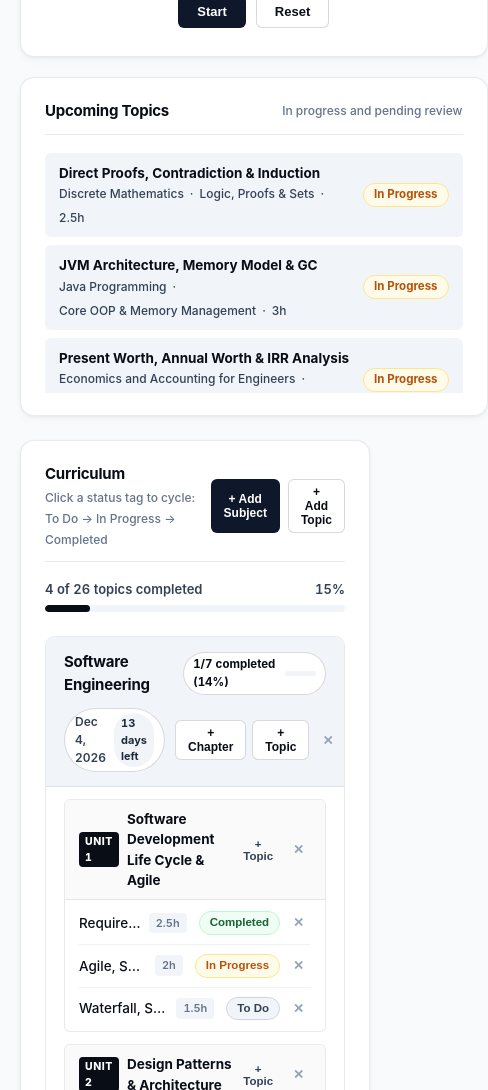
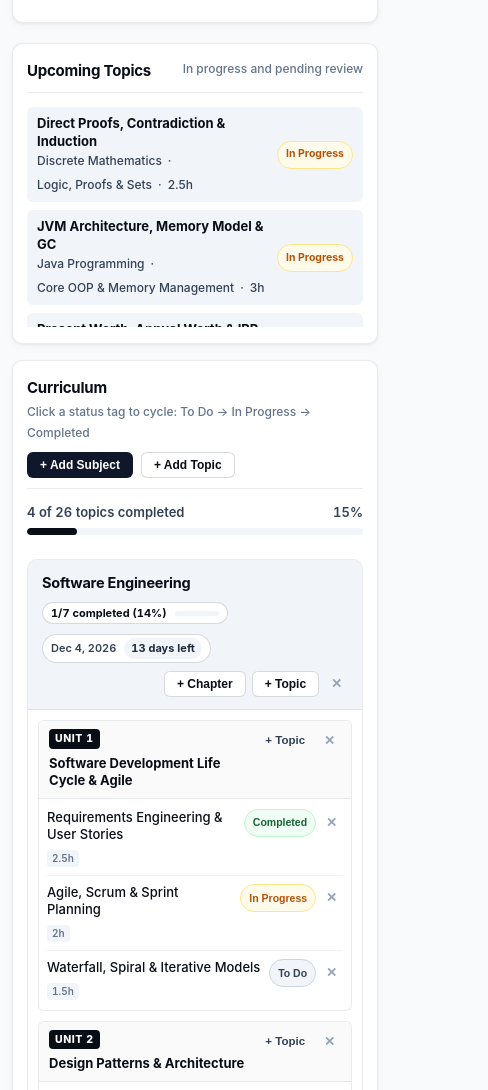
Before and after one commit to meghanath-exe/StudentExamPrep, a plain HTML site: page index.html in a window 390 px wide. Shown: the part 318-1408 px from the top of the page, 488 px wide, since content can reach past the window. Drawn offline with Linux system fonts and the light colour scheme; a web font is replaced by a local one.

Commit message:
Optimize layout and components for mobile and small screens

```diff
--- a/assets/css/style.css
+++ b/assets/css/style.css
@@ -819,6 +819,12 @@ body {
   background: var(--bg-subtle);
 }
 
+.subject-header-right {
+  display: flex;
+  align-items: center;
+  gap: 10px;
+}
+
 /* Minimal Toast */
 .toast-notice {
   position: fixed;
@@ -842,3 +848,226 @@ body {
   opacity: 1;
   transform: translateY(0);
 }
+
+/* ==========================================================================
+   COMPREHENSIVE MOBILE & SMALL-SCREEN RESPONSIVENESS (< 768px)
+   ========================================================================== */
+@media (max-width: 768px) {
+  html, body {
+    overflow-x: hidden;
+  }
+
+  /* Navigation Bar */
+  .navbar {
+    padding: 10px 14px;
+    height: auto;
+    min-height: 52px;
+    flex-wrap: wrap;
+    gap: 8px;
+  }
+
+  .nav-stats {
+    width: 100%;
+    justify-content: flex-start;
+  }
+
+  .nav-pill {
+    font-size: 11px;
+    padding: 4px 10px;
+    white-space: normal;
+    text-align: left;
+    line-height: 1.35;
+    max-width: 100%;
+  }
+
+  /* Layout Container */
+  .app-container {
+    margin: 14px auto;
+    padding: 0 12px 48px;
+    gap: 16px;
+  }
+
+  /* Cards */
+  .card {
+    padding: 16px 14px;
+    border-radius: var(--radius-md);
+  }
+
+  .card-header {
+    flex-wrap: wrap;
+    gap: 10px;
+    align-items: flex-start;
+    margin-bottom: 14px;
+    padding-bottom: 10px;
+  }
+
+  .card-header .btn {
+    align-self: flex-start;
+  }
+
+  /* Focus Timer Display */
+  .clock-display {
+    font-size: clamp(46px, 14vw, 64px);
+    margin-bottom: 14px;
+  }
+
+  .timer-controls {
+    flex-wrap: wrap;
+    gap: 8px;
+  }
+
+  .timer-controls .btn {
+    flex: 1;
+    min-width: 80px;
+  }
+
+  /* Upcoming Review Queue */
+  .queue-container {
+    max-height: 220px;
+  }
+
+  .queue-row {
+    padding: 8px 10px;
+    gap: 8px;
+  }
+
+  .queue-row-title {
+    white-space: normal;
+    word-break: break-word;
+    font-size: 13px;
+    line-height: 1.35;
+  }
+
+  /* Subject Header */
+  .subject-header-row {
+    padding: 12px 14px;
+    flex-direction: column;
+    align-items: stretch;
+    gap: 10px;
+  }
+
+  .subject-title-area {
+    display: flex;
+    align-items: center;
+    justify-content: space-between;
+    flex-wrap: wrap;
+    gap: 8px;
+  }
+
+  .subject-name-text {
+    font-size: 14.5px;
+  }
+
+  .subject-progress-badge {
+    font-size: 11px;
+    padding: 2px 8px;
+  }
+
+  .subject-header-right {
+    display: flex;
+    align-items: center;
+    justify-content: space-between;
+    flex-wrap: wrap;
+    gap: 8px;
+    width: 100%;
+  }
+
+  .subject-exam-badge {
+    font-size: 11px;
+    padding: 3px 8px;
+  }
+
+  .subject-actions {
+    display: flex;
+    align-items: center;
+    gap: 6px;
+    margin-left: auto;
+  }
+
+  /* Chapters & Units */
+  .chapters-wrapper {
+    padding: 10px 10px 14px;
+    gap: 10px;
+  }
+
+  .chapter-header {
+    padding: 8px 10px;
+    gap: 8px;
+    align-items: flex-start;
+  }
+
+  .unit-title-group {
+    flex: 1;
+    min-width: 0;
+    align-items: flex-start;
+    flex-wrap: wrap;
+    gap: 6px;
+  }
+
+  .chapter-title {
+    font-size: 13px;
+    line-height: 1.35;
+    word-break: break-word;
+  }
+
+  .chapter-actions {
+    flex-shrink: 0;
+  }
+
+  /* Topics */
+  .topics-list {
+    padding: 2px 8px;
+  }
+
+  .topic-item {
+    padding: 8px 0;
+    gap: 8px;
+    align-items: flex-start;
+  }
+
+  .topic-left {
+    flex: 1;
+    min-width: 0;
+    align-items: baseline;
+    flex-wrap: wrap;
+    gap: 6px;
+  }
+
+  .topic-text {
+    font-size: 13px;
+    white-space: normal;
+    word-break: break-word;
+    line-height: 1.35;
+  }
+
+  .topic-hours {
+    font-size: 10px;
+    padding: 1px 5px;
+  }
+
+  .topic-right {
+    flex-shrink: 0;
+    align-items: center;
+    gap: 4px;
+  }
+
+  .status-tag {
+    font-size: 10.5px;
+    padding: 4px 8px;
+    min-height: 28px;
+  }
+
+  .btn-icon-delete {
+    padding: 4px 6px;
+  }
+
+  /* Modal Sheet on Mobile */
+  .modal-overlay {
+    padding: 12px;
+  }
+
+  .modal-box {
+    max-width: 100%;
+    margin: 0;
+  }
+}
--- a/assets/js/app.js
+++ b/assets/js/app.js
@@ -350,7 +350,7 @@ const SyllabusModule = (function() {
             </span>
           </div>
         </div>
-        <div style="display:flex; align-items:center; gap:10px;">
+        <div class="subject-header-right">
           <!-- Exam date showcase beside subject -->
           <div class="subject-exam-badge">
             <span>${formatDateDisplay(subject.examDate)}</span>
```
